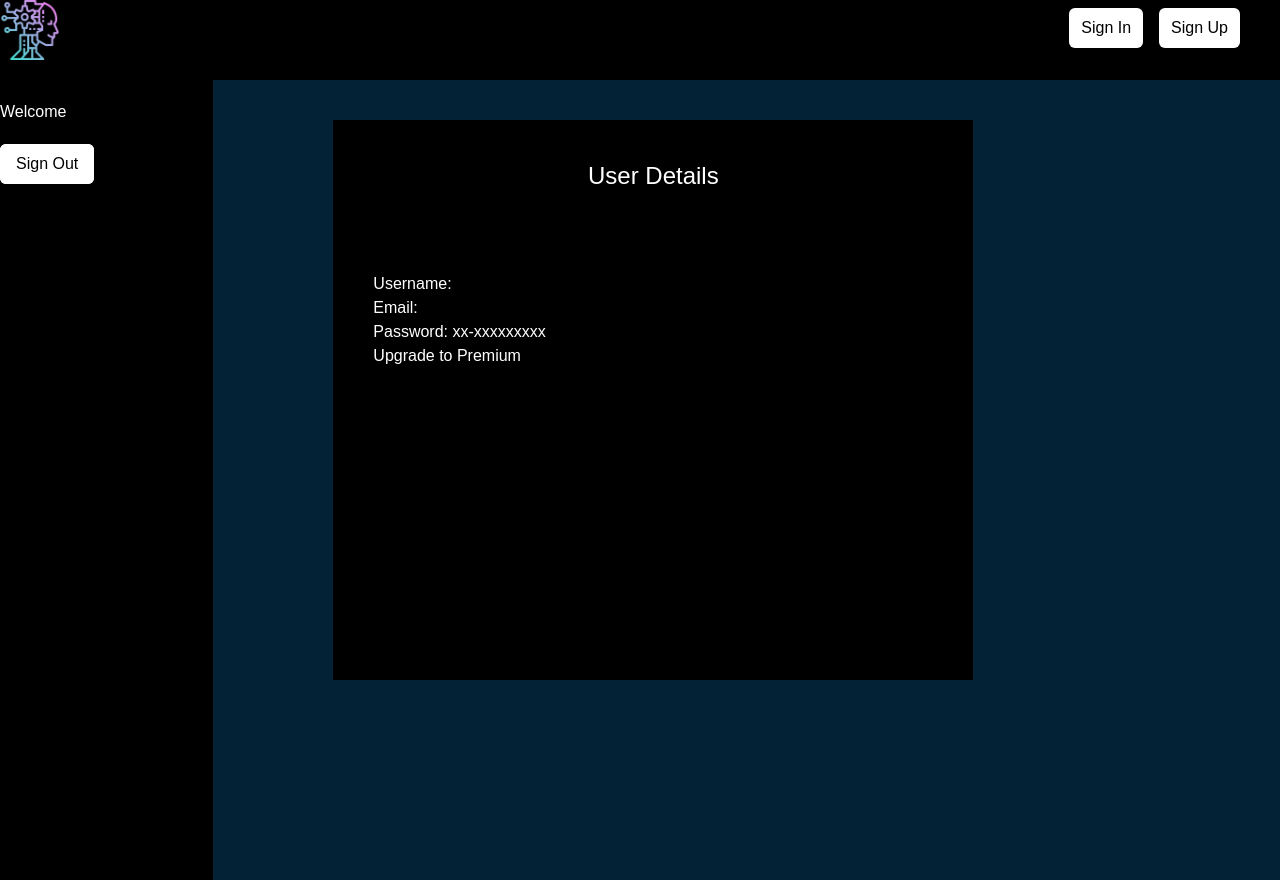
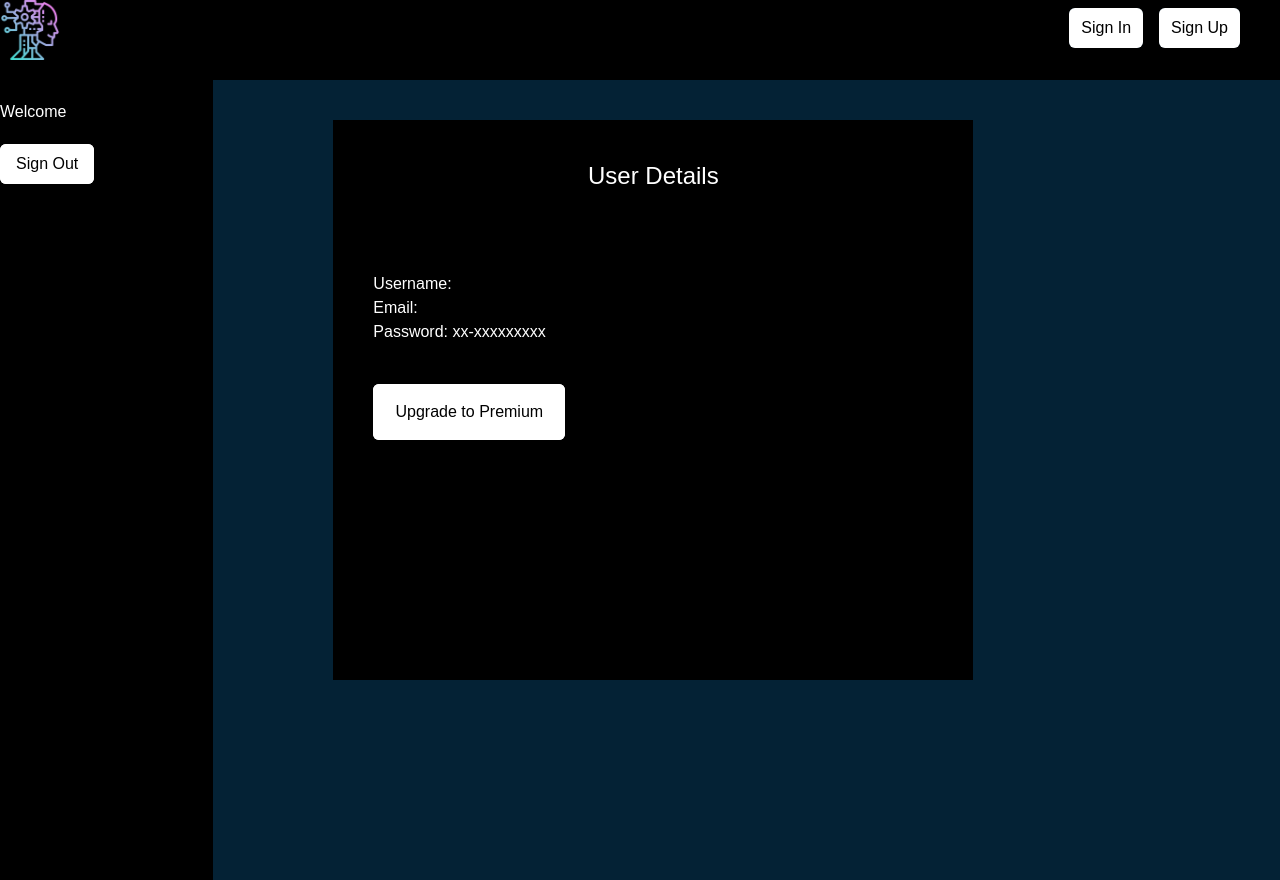
Before and after one commit to mikakumar/WeIntern-Week3, a Next.js app: page /user in a window 1280 px wide. Built offline with nearby package versions, Linux system fonts and the light colour scheme; no server answers.

Commit message:
v7: final touches

```diff
--- a/src/app/[...posts]/page.jsx
+++ b/src/app/[...posts]/page.jsx
@@ -2,7 +2,6 @@
 import {db } from "@/api/firebase-config";
 import { collection, doc, getDoc, getDocs} from "firebase/firestore";
 
-import { signOutFunC } from "@/components/auth";
 import { handleCompletion } from "../../../actions/index";
 
 
@@ -22,25 +21,25 @@ export default async function Post(){
 
     return(
         <>
-        <div className="grid h-screen grid-cols-[.2fr_1fr]">
-            <section className="bg-black text-white">
+        <div className="main-layout">
+            <section className="sidebar">
             <div className="flex-1">
                 <Sidebar />
             </div>
             </section>
-            <section className="flex flex-col h-[90%]">
+            <section className="user-bg">
                 <div className="flex-1">
                     <h2 className="text-2xl mb-2">{postData?.title}</h2>
                     <div>
-                        <h2>Metadata</h2>
+                        <h2>Metadata: </h2>
                         <p>{postData?.metadata}</p>
                     </div>
                     <div className="mb-2">
-                        <h2>Content</h2>
+                        <h2>Content: </h2>
                         <div dangerouslySetInnerHTML={{__html: postData?.content || ''}} />
                     </div>
                     <div>
-                        <h2>Keywords</h2>
+                        <h2>Keywords: </h2>
                         <p>{postData?.keywords}</p>
                     </div>
                     </div>
--- a/src/app/globals.css
+++ b/src/app/globals.css
@@ -158,6 +158,19 @@
     background: #042235;
   }
 
+
+  .main-layout{
+    @apply grid h-screen grid-cols-[.2fr_1fr]
+  }
+
+  .sidebar{
+    @apply bg-black text-white
+  }
+
+  .user-bg{
+    @apply flex flex-col h-[90%] bg-black text-white
+  }
+
   .prompt-submit-button{
     @apply bg-white  text-black h-[7vh] w-[9vw] px-4 py-2 relative rounded-md cursor-pointer;
   }
@@ -178,4 +191,34 @@
     background: #042235;
   }
 
+  .user-cont{
+    @apply bg-black text-white h-[70vh] w-[50vw] mx-30 my-10
+  }
+
+  .user-details{
+    @apply text-center text-2xl mt-10 mb-20 pt-10
+  }
+
+  .prem-link{
+    @apply bg-white text-black cursor-pointer h-[7vh] w-[15vw] py-2 relative rounded-md whitespace-nowrap;
+  }
+
+
+  .prem-link:hover{
+    @apply h-[7vh] w-[15vw] px-4 py-2 relative rounded-md cursor-pointer;
+    background-image: linear-gradient(to right, #09e2f6,#0990f9, #ff4f7f);
+    -webkit-background-clip: text;
+    -webkit-text-fill-color: transparent;
+  }
+
+  .prem-wrapper{
+    @apply mx-10 h-[7vh] w-[15vw] inline-block rounded-md bg-white
+  }
+
+  .prem-wrapper:hover{
+    @apply h-[7vh] w-[15vw] inline-block rounded-md;
+    background: #042235;
+  }
+
+
 }
--- a/src/app/user/page.jsx
+++ b/src/app/user/page.jsx
@@ -1,6 +1,7 @@
 'use client';
 
 import {useState, useEffect} from "react";
+import { useRouter } from "next/navigation";
 
 import {getDoc} from "firebase/firestore";
 
@@ -16,6 +17,8 @@ const User = () =>{
     const [username, setUsername] = useState('');
     const [email, setEmail] = useState('');
 
+    const router = useRouter();
+
     useEffect(()=>{
                 auth.onAuthStateChanged(async(user)=>{
                     if(user){
@@ -30,27 +33,32 @@ const User = () =>{
                 })
             }, []);
 
-
-
+    const premPush = () =>{
+        router.push('/checkout')
+    }
 
 
     return(
         <>
-        <div className="grid h-screen grid-cols-[.2fr_1fr]">
-            <section className="bg-black text-white">
+        <div className="main-layout">
+            <section className="sidebar">
             <div className="flex-1">
                 <Sidebar />
             </div>
             </section>
-            <section className="flex flex-col h-[90%]">
-                <div className="bg-black text-white h-[70vh] w-[50vw] mx-30 my-10">
+            <section>
+                <div className="user-cont">
 
-                    <h1 className="text-center text-2xl mt-10 mb-20">User Details</h1>
-                    <div className="mx-10">
+                    <h1 className="user-details">User Details</h1>
+                    <div className="mx-10 mb-10">
                     <h2>Username: {username}</h2>
                     <h2>Email: {email}</h2>
                     <h2>Password: xx-xxxxxxxxx</h2>
-                    <a href="">Upgrade to Premium</a>
+                    </div>
+
+                    <div className="prem-wrapper">
+                    <button className="prem-link" onClick={premPush}>Upgrade to Premium</button>
+
                     </div>
 
                 </div>
```
